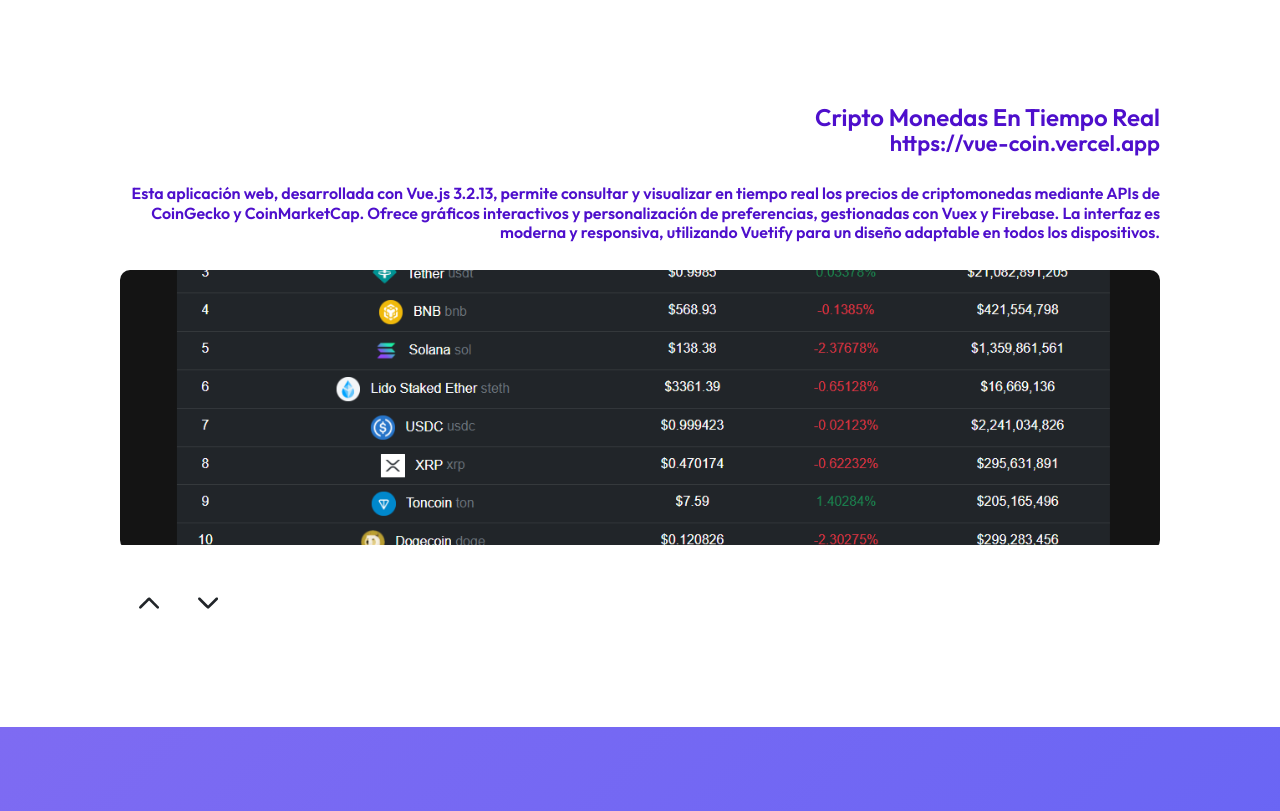
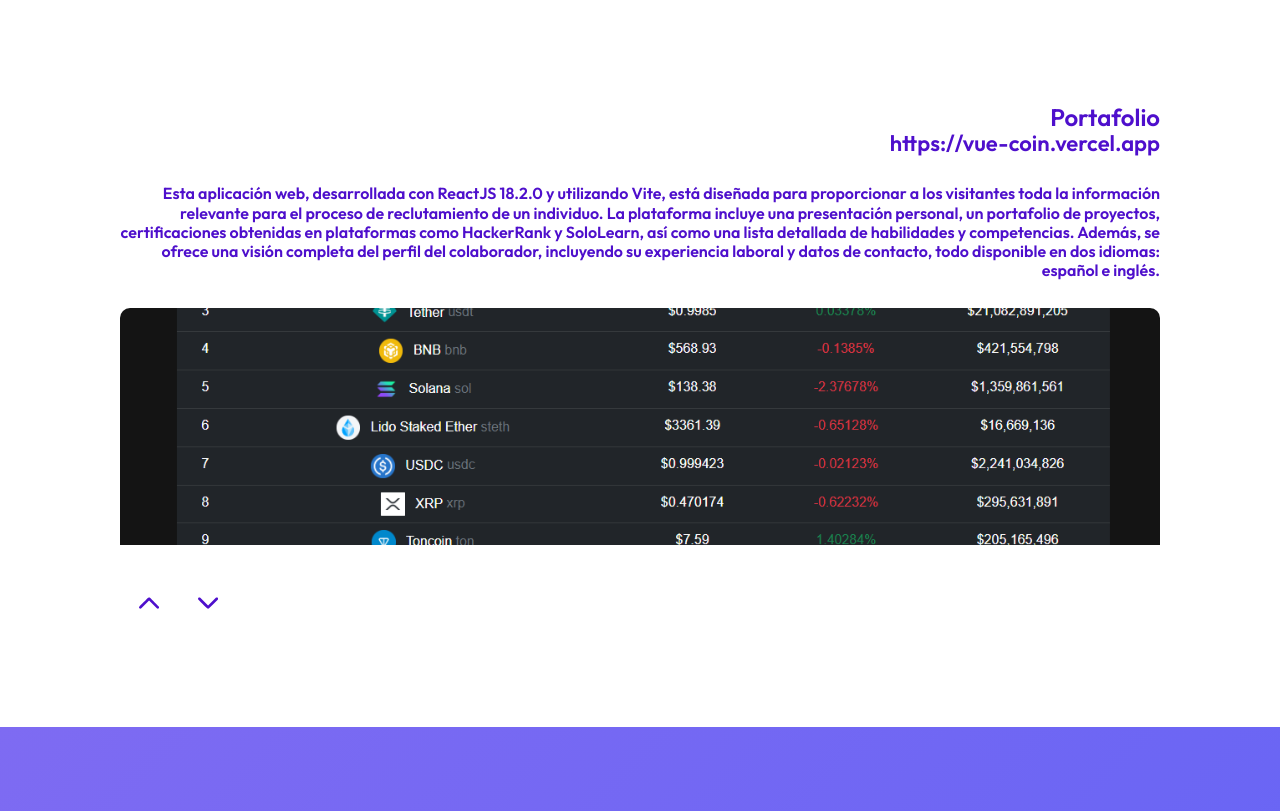
Before and after one commit to watter08/portafolio-spa, a React (Vite) app: page / in a window 1280 px wide. Shown: the part 699-1510 px from the top of the page. Built offline with nearby package versions, Linux system fonts and the light colour scheme.

Commit message:
agregda  imagen en project de portafolio y eliminada la carpeta slide

```diff
--- a/src/logic/const/projects.const.js
+++ b/src/logic/const/projects.const.js
@@ -7,16 +7,26 @@
             Details:'Esta aplicación web, desarrollada con Vue.js 3.2.13, permite consultar y visualizar en tiempo real los precios de criptomonedas mediante APIs de CoinGecko y CoinMarketCap. Ofrece gráficos interactivos y personalización de preferencias, gestionadas con Vuex y Firebase. La interfaz es moderna y responsiva, utilizando Vuetify para un diseño adaptable en todos los dispositivos.',
             Image:'/src/assets/image/projects/cripto-monedas.png'
         },
-
+        {
+            Title:'Portafolio',
+            SubTitle:'https://vue-coin.vercel.app',
+            Details:'Esta aplicación web, desarrollada con ReactJS 18.2.0 y utilizando Vite, está diseñada para proporcionar a los visitantes toda la información relevante para el proceso de reclutamiento de un individuo. La plataforma incluye una presentación personal, un portafolio de proyectos, certificaciones obtenidas en plataformas como HackerRank y SoloLearn, así como una lista detallada de habilidades y competencias. Además, se ofrece una visión completa del perfil del colaborador, incluyendo su experiencia laboral y datos de contacto, todo disponible en dos idiomas: español e inglés.',
+            Image:'/src/assets/image/projects/cripto-monedas.png'
+        }
     ],
 EN:
     [
         {
-            "Title": "Real-Time Cryptocurrency Prices",
-            "SubTitle": "https://vue-coin.vercel.app",
-            "Details": "This web application, developed with Vue.js 3.2.13, allows users to view real-time cryptocurrency prices using APIs from CoinGecko and CoinMarketCap. It offers interactive charts and customizable preferences, managed with Vuex and Firebase. The interface is modern and responsive, utilizing Vuetify for an adaptive design across all devices.",
-            "Image": "/src/assets/image/projects/cripto-monedas.png"
+            Title: 'Cryptocurrencies in Real-Time',
+            SubTitle: 'https://vue-coin.vercel.app',
+            Details: 'This web application, developed with Vue.js 3.2.13, allows users to check and view real-time cryptocurrency prices through APIs from CoinGecko and CoinMarketCap. It offers interactive charts and preference customization managed with Vuex and Firebase. The interface is modern and responsive, using Vuetify for an adaptable design across all devices.',
+            Image: '/src/assets/image/projects/cripto-monedas.png'
+        },
+        {
+            Title: 'Portfolio',
+            SubTitle: 'https://vue-coin.vercel.app',
+            Details: 'This web application, developed with ReactJS 18.2.0 and utilizing Vite, is designed to provide visitors with comprehensive information relevant to the recruitment process. The platform includes a personal introduction, a portfolio of projects, certifications from platforms such as HackerRank and SoloLearn, as well as a detailed list of skills and competencies. Additionally, it offers a complete profile of the individual, including work experience and contact information, all available in two languages: Spanish and English.',
+            Image: '/src/assets/image/projects/cripto-monedas.png'
         }
-
     ]
 }
```
